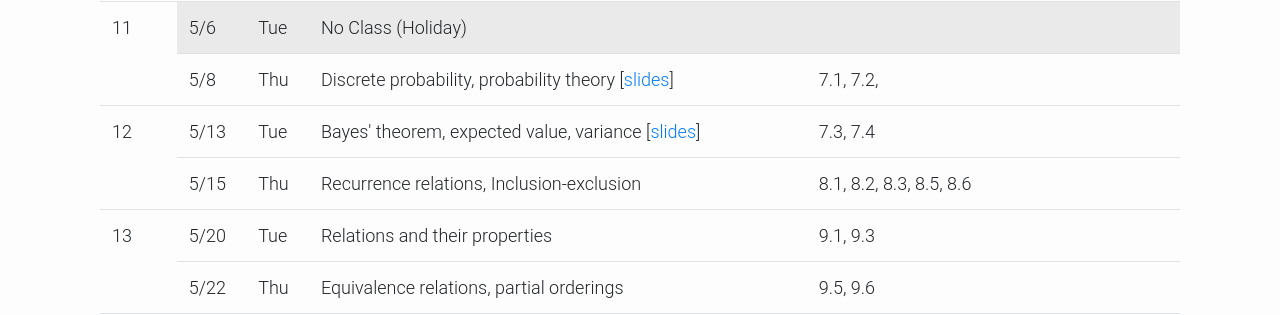
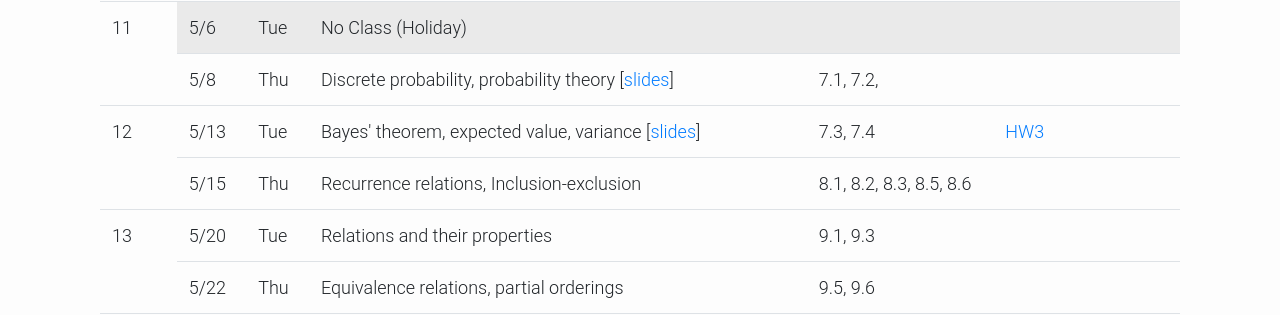
Before and after one commit to kaist-ee213/kaist-ee213.github.io, a Jekyll site: the page built from index.html, in a window 1280 px wide and 900 px high, scrolled down 2347 px. Shown: the part 139-454 px from the top of the window. Built offline with Jekyll 4.4.1, drawn with Linux system fonts in a browser that asks for light colours; the list of posts is cut into pages by our own code.

Commit message:
update hw3

```diff
--- a/index.html
+++ b/index.html
@@ -304,7 +304,7 @@
             <td>Tue</td>
             <td>Bayes' theorem, expected value, variance [<a href="https://drive.google.com/file/d/18WDJfn6_tQK2aXG0PHNMS5daLxPHMIha/view?usp=sharing" target="_blank">slides</a>]</td>
             <td>7.3, 7.4</td>
-            <td></td>
+            <td><a href="https://drive.google.com/file/d/11PQ-s5xrkvfqRpmorUyjMQ0CWYpbifJu/view?usp=drive_link", target="_blank">HW3</a></td>
         </tr>
         <tr>
             <td>5/15</td>
```
